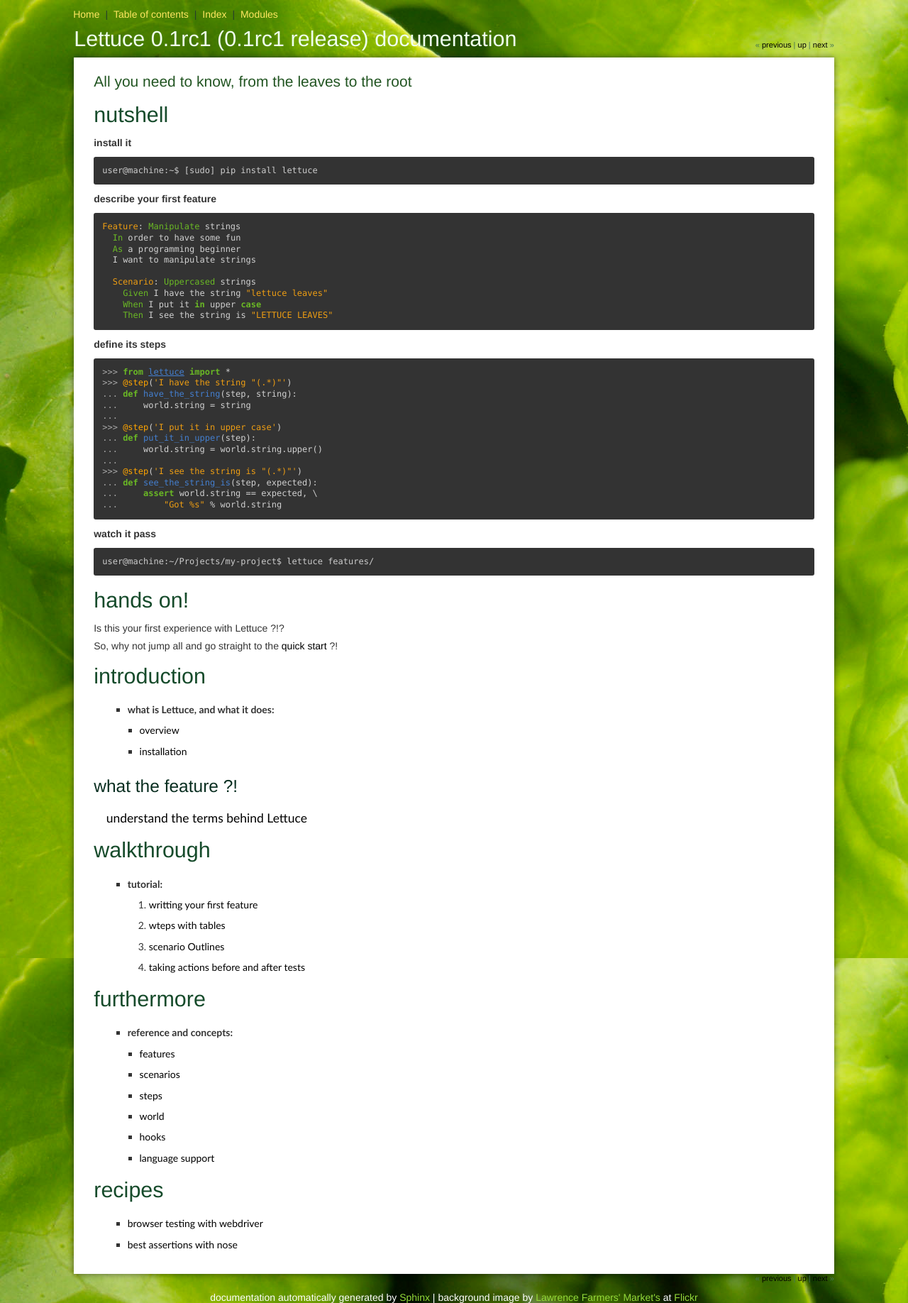
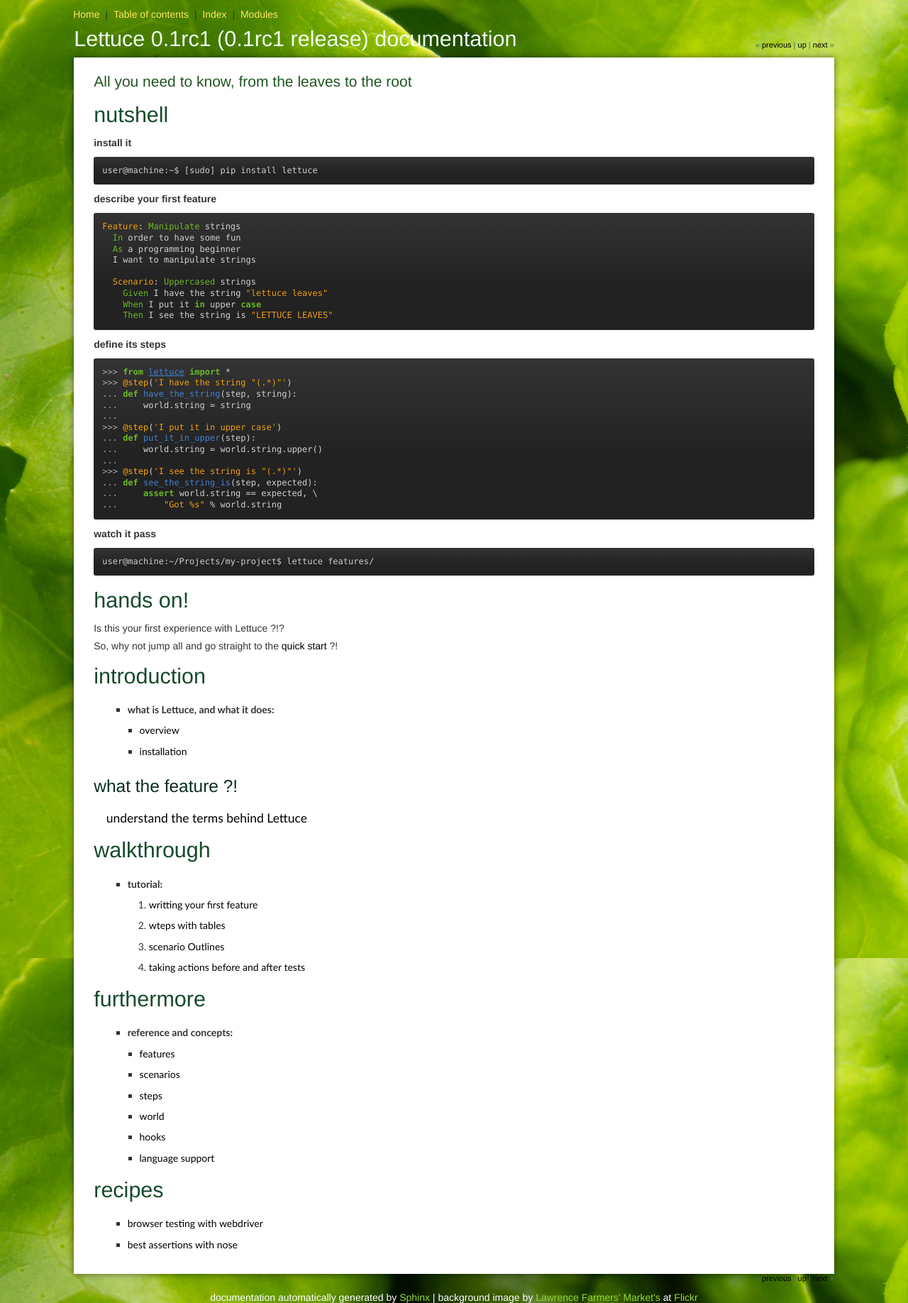
Before and after one commit to linguistux/wayfair_pytest-eucalyptus, a Sphinx documentation site: the page built from docs/index.rst, in a window 1280 px wide. Shown: the whole page at 71% size. Built offline with Sphinx 7.4.7, drawn with Linux system fonts in a browser that asks for light colours; the version number is read from the project's files by our own code.

Commit message:
documentation css:gradient on <pre>

```diff
--- a/docs/_static/djangodocs.css
+++ b/docs/_static/djangodocs.css
@@ -10,6 +10,8 @@
     font-family: Monaco, monospace;
     font-size: 12px;
     background:#333;
+    background:-moz-linear-gradient(-90deg, #333, #222 60%);
+    background: -webkit-gradient(linear, 0 top, 0 bottom, from(#333), to(#222), color-stop(60%, #222));
     border-width:1px 0;
     margin: 1em 0;
     padding: .3em .4em;
```
